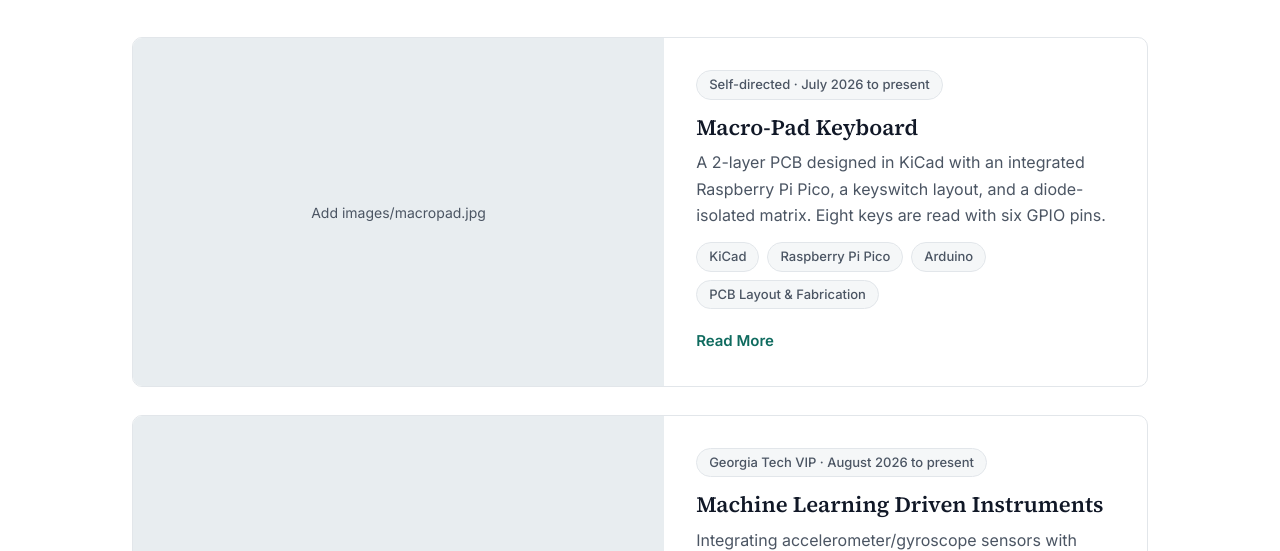
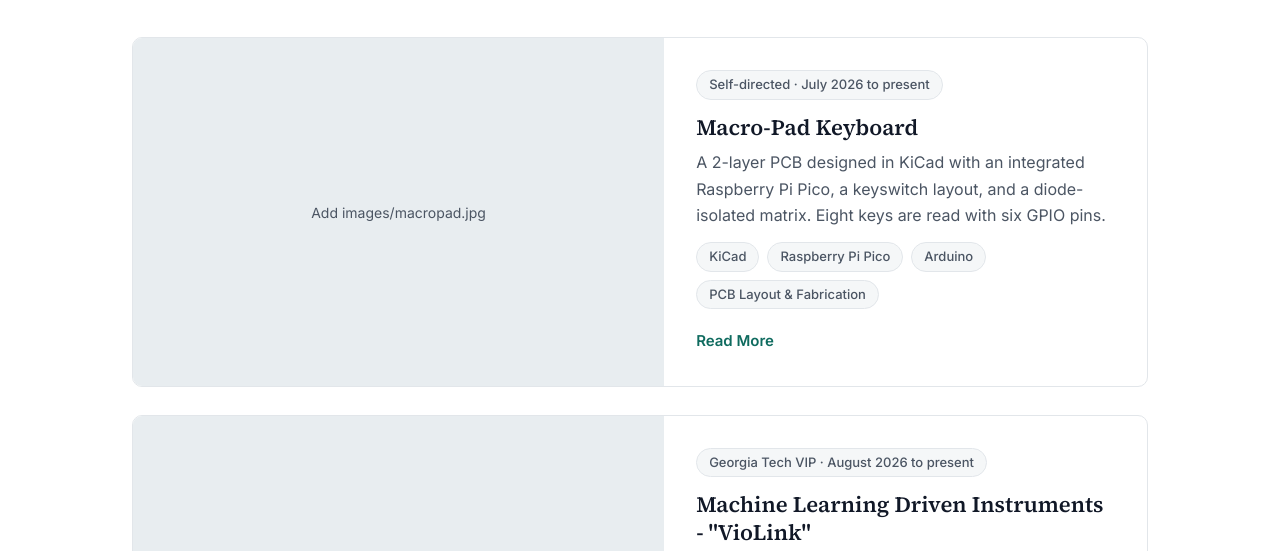
Before and after one commit to calonuoha/CalOnuoha.github.io, a plain HTML site: page projects.html in a window 1280 px wide. Shown: the part 243-794 px from the top of the page. Drawn offline with Linux system fonts and the light colour scheme.

Commit message:
Update project title to include 'VioLink'

```diff
--- a/projects.html
+++ b/projects.html
@@ -17,7 +17,7 @@
     <div class="shot"><img src="images/vip-prototype.jpg" alt="VIP instrument prototype" onerror="this.replaceWith(document.createTextNode('Add images/vip-prototype.jpg'))"></div>
     <div class="body">
       <span class="status">Georgia Tech VIP · August 2026 to present</span>
-      <h3>Machine Learning Driven Instruments</h3>
+      <h3>Machine Learning Driven Instruments - "VioLink"</h3>
       <p class="muted">Integrating accelerometer/gyroscope sensors with ESP32 microcontrollers, and designing the SolidWorks model and housing for a custom interactive musical instrument.</p>
       <ul class="tags"><li>ESP32</li><li>Arduino</li><li>SolidWorks</li><li>Analog Circuit Design</li></ul>
       <a class="more" href="vip.html">Read More</a>
```
